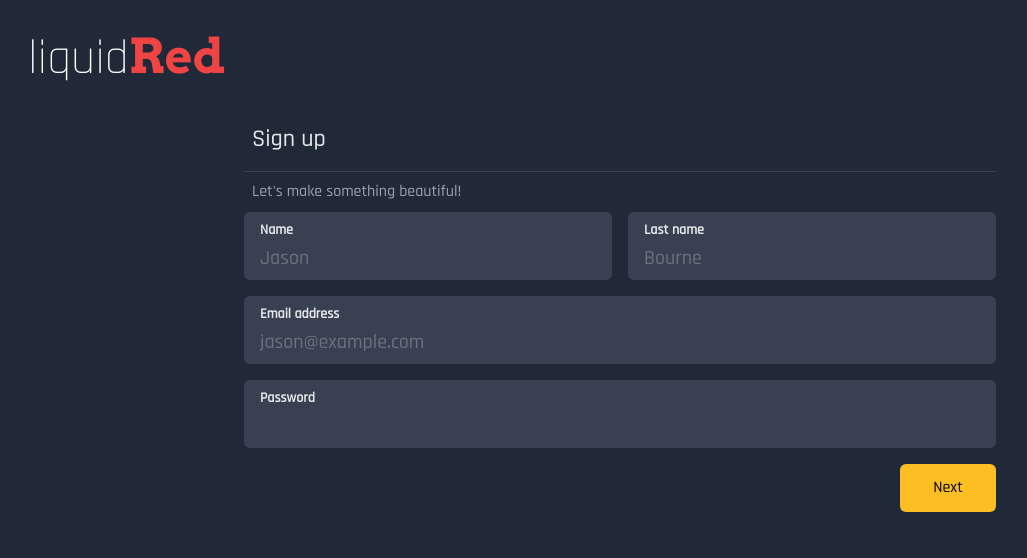
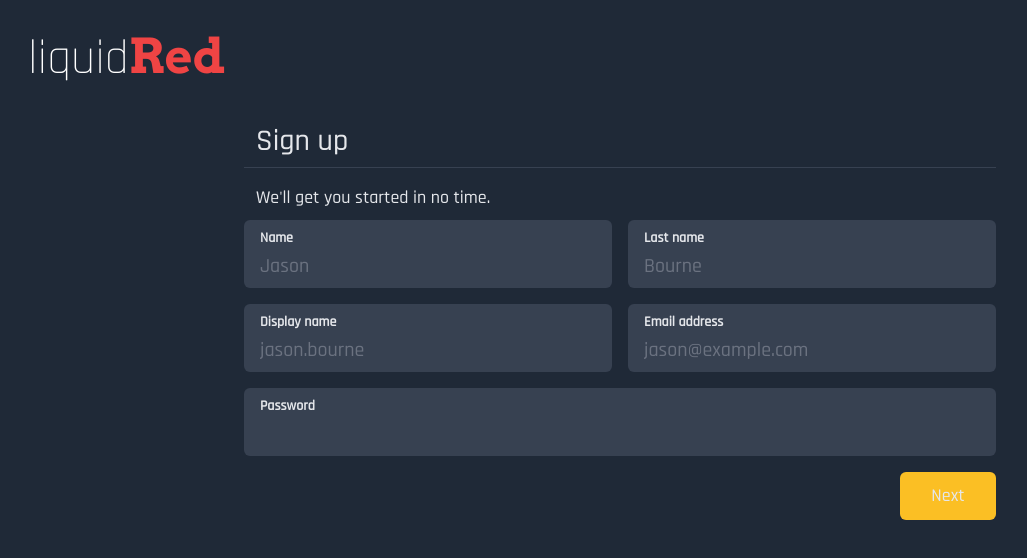
Before and after one commit to cbillowes/liquid-red-poetry, a React (Create React App) app in the folder app/: page / in a window 1280 px wide. Shown: the top 558 px of the page, without its empty margins (20-1047 px from the left). Built offline with nearby package versions, Linux system fonts and the light colour scheme; no server answers.

Commit message:
Create user document on sign up

```diff
--- a/app/src/App.js
+++ b/app/src/App.js
@@ -5,7 +5,7 @@ import "./firebase/config";
 
 function App() {
   return (
-    <div className="bg-gray-800 min-h-screen p-8 font-sans-serif">
+    <div className="bg-gray-800 text-gray-200 min-h-screen p-8 font-sans-serif text-lg">
       <Header />
       <BrowserRouter>
         <Signup />
--- a/app/src/components/Textbox.js
+++ b/app/src/components/Textbox.js
@@ -11,8 +11,8 @@ const Textbox = ({
   optional = false,
 }) => {
   return (
-    <div className="text-gray-200 font-bold rounded-md p-2 bg-gray-700">
-      <label className="text-sm block pl-2">{label}</label>
+    <div className="font-bold rounded-md p-2 bg-gray-700">
+      <label className="text-sm block pl-2 ">{label}</label>
       <input
         id={id}
         type={type}
--- a/app/src/firebase/auth.js
+++ b/app/src/firebase/auth.js
@@ -1,14 +1,16 @@
-import { app } from './config';
+import { app } from "./config";
+import { createUser } from "./user";
 import {
   getAuth,
   updateProfile,
   createUserWithEmailAndPassword,
-} from 'firebase/auth';
+} from "firebase/auth";
 
-export const signup = async ({ firstName, lastName, email, password }) => {
+export const signup = async ({ displayName, email, password }) => {
   const auth = getAuth(app);
   const resp = await createUserWithEmailAndPassword(auth, email, password);
   const user = resp.user;
-  await updateProfile(user, { displayName: `${firstName} ${lastName}` });
+  await updateProfile(user, { displayName: displayName });
+  await createUser(user);
   return user;
 };
--- /dev/null
+++ b/app/src/firebase/firestore.js
@@ -0,0 +1,8 @@
+import { app } from "./config";
+import { getFirestore, doc, setDoc } from "firebase/firestore";
+
+export const createDocument = async (path, pathSegments, data) => {
+  const db = getFirestore(app);
+  const docRef = doc(db, path, ...pathSegments);
+  return await setDoc(docRef, data);
+};
--- /dev/null
+++ b/app/src/firebase/user.js
@@ -0,0 +1,17 @@
+import {
+  createDocument,
+ } from './firestore';
+
+const path = 'users';
+
+export const createUser = async (user) => {
+  const userProfile = {
+    uid: user.uid,
+    email: user.email,
+    displayName: user.displayName,
+    firstName: user.firstName,
+    lastName: user.lastName,
+  };
+  const pathSegments = [user.uid];
+  await createDocument(path, pathSegments, userProfile);
+}
--- a/app/src/pages/Signup.js
+++ b/app/src/pages/Signup.js
@@ -24,9 +24,11 @@ const Signup = () => {
 
   return (
     <div className="max-w-screen-md mx-auto">
-      <h1 className="text-gray-200 text-2xl pl-4 mb-4">Sign up</h1>
-      <hr className="mx-2 mb-2 border-gray-700" />
-      <div className="text-gray-400 pl-4">{errorMessage || "Let's make something beautiful!"}</div>
+      <h1 className="text-3xl pl-5 mb-4">Sign up</h1>
+      <hr className="-mt-2 mx-2 mb-4 border-gray-700" />
+      <div className="pl-5 text-lg">
+        {errorMessage || "We'll get you started in no time."}
+      </div>
       <form className="relative" onSubmit={handleSubmit(onSubmit)}>
         <div className="flex w-full">
           <div className="w-1/2 m-2">
@@ -50,7 +52,18 @@ const Signup = () => {
             />
           </div>
         </div>
-        <div className="m-2 mb-4">
+        <div className="flex w-full">
+          <div className="w-1/2 m-2">
+            <Textbox
+              id="displayName"
+              type="text"
+              label="Display name"
+              placeholder="jason.bourne"
+              autocomplete="nickname"
+              register={register}
+            />
+          </div>
+          <div className="w-1/2 m-2">
             <Textbox
               id="email"
               type="email"
@@ -59,6 +72,7 @@ const Signup = () => {
               autocomplete="email"
               register={register}
             />
+          </div>
         </div>
         <div className="m-2 mb-4">
           <Textbox
```
Lines whose indentation alone changed are shown as unchanged.
